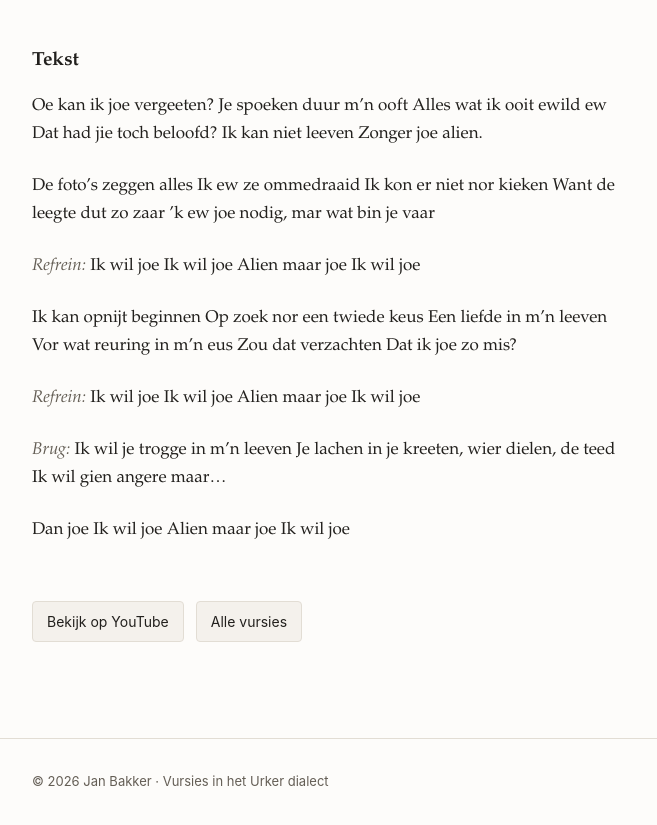
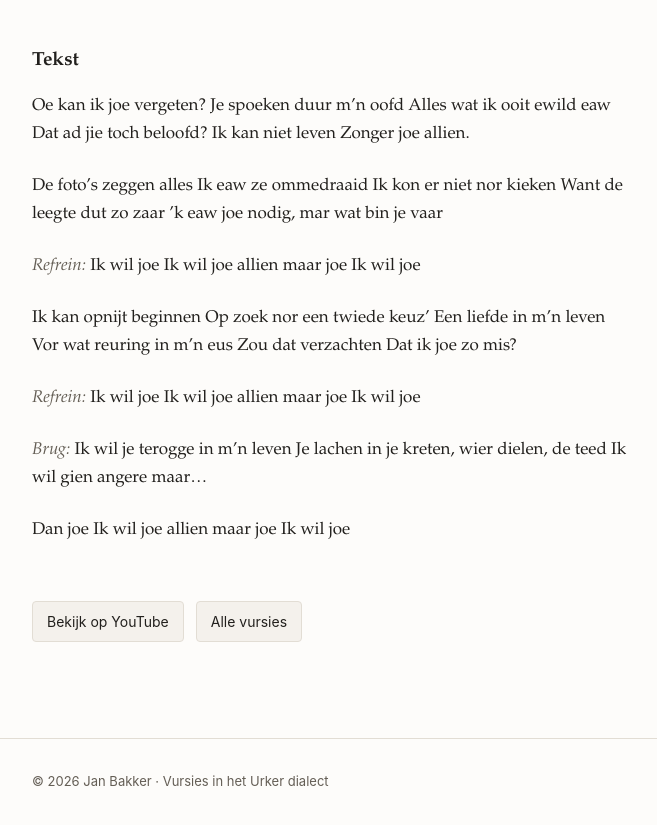
Before and after one commit to BakkerJan/vursiesvanjan, an Astro site: page /vursies/alien-maar-joe in a window 1280 px wide. Shown: the part 797-1622 px from the top of the page, without its empty margins (308-965 px from the left). Built offline with nearby package versions, Linux system fonts and the light colour scheme; Astro itself is replaced by a stand-in of ours.

Commit message:
Spelfouten gecorrigeerd

```diff
--- a/src/pages/vursies/alien-maar-joe.md
+++ b/src/pages/vursies/alien-maar-joe.md
@@ -1,12 +1,12 @@
 ---
 layout: ../../layouts/Liedje.astro
-titel: "Alien maar joe"
+titel: "allien maar joe"
 herkomst: hertaling
 origineel:
 schrijver: "Matthew Perryman Jones"
 melodie:
 youtube: "wwqCUTGPIDY"
-pdf: "alien-maar-joe.pdf"
+pdf: "allien-maar-joe.pdf"
 datum: 2026-11-07
 ---
 
@@ -16,28 +16,28 @@ vervangen kan worden.
 
 ## Tekst
 
-Oe kan ik joe vergeeten?
-Je spoeken duur m’n ooft
-Alles wat ik ooit ewild ew
-Dat had jie toch beloofd?
-Ik kan niet leeven
-Zonger joe alien.
+Oe kan ik joe vergeten?
+Je spoeken duur m’n oofd
+Alles wat ik ooit ewild eaw
+Dat ad jie toch beloofd?
+Ik kan niet leven
+Zonger joe allien.
 
 De foto’s zeggen alles
-Ik ew ze ommedraaid
+Ik eaw ze ommedraaid
 Ik kon er niet nor kieken
 Want de leegte dut zo zaar
-’k ew joe nodig, mar wat bin je vaar
+’k eaw joe nodig, mar wat bin je vaar
 
 *Refrein:*
 Ik wil joe
 Ik wil joe
-Alien maar joe
+allien maar joe
 Ik wil joe
 
 Ik kan opnijt beginnen
-Op zoek nor een twiede keus
-Een liefde in m’n leeven
+Op zoek nor een twiede keuz'
+Een liefde in m’n leven
 Vor wat reuring in m’n eus
 Zou dat verzachten
 Dat ik joe zo mis?
@@ -45,16 +45,16 @@ Dat ik joe zo mis?
 *Refrein:*
 Ik wil joe
 Ik wil joe
-Alien maar joe
+allien maar joe
 Ik wil joe
 
 *Brug:*
-Ik wil je trogge in m’n leeven
-Je lachen in je kreeten,
+Ik wil je terogge in m’n leven
+Je lachen in je kreten,
 wier dielen, de teed
 Ik wil gien angere maar…
 
 Dan joe
 Ik wil joe
-Alien maar joe
+allien maar joe
 Ik wil joe
```
